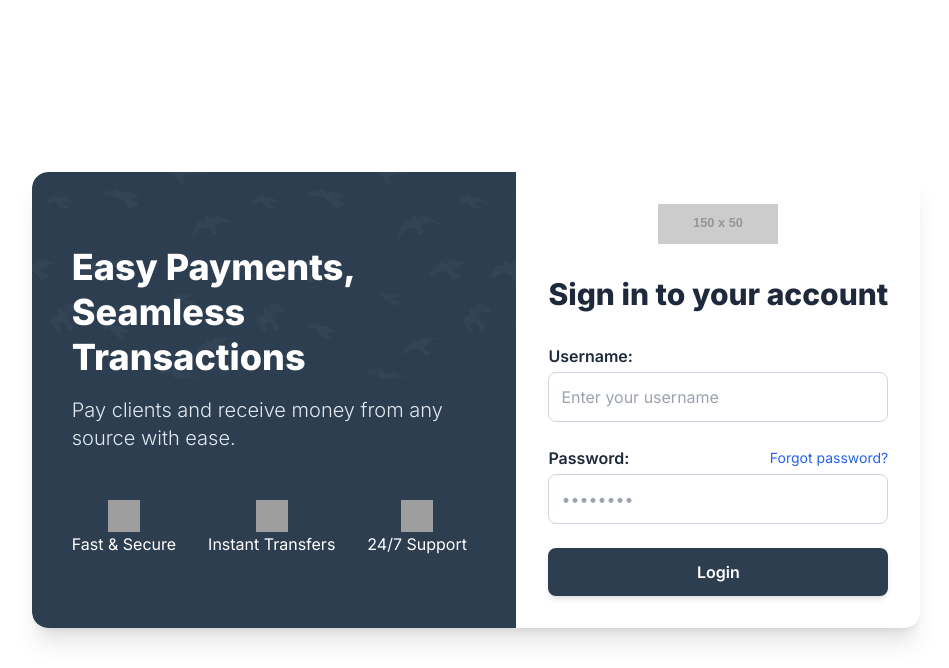
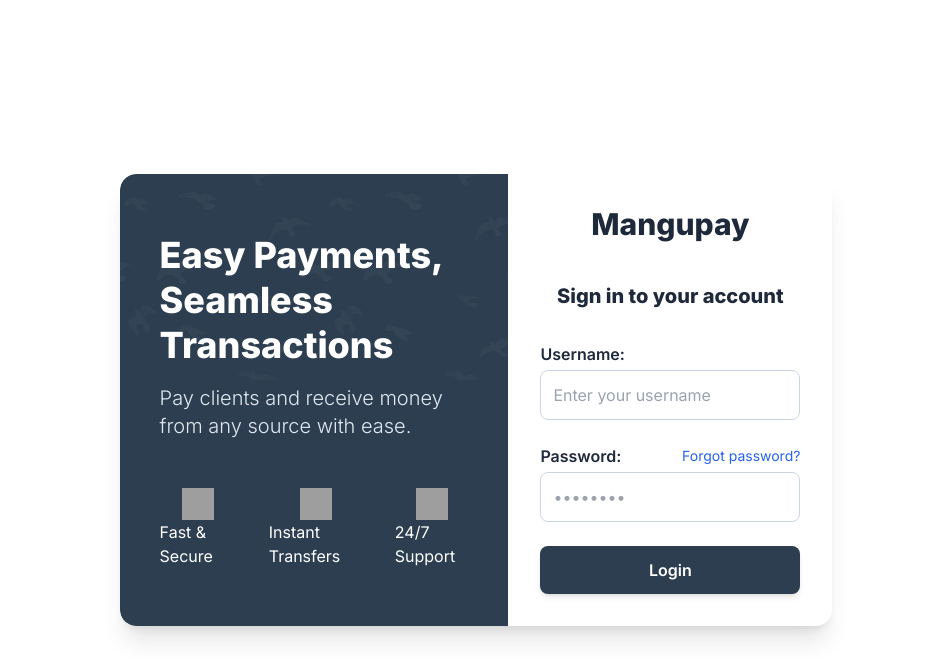
Before and after one commit to martin-mugisha/payment, a Django app: page /auth/login/ in a window 1280 px wide. Shown: the top 668 px of the page, without its empty margins (164-1113 px from the left). Run offline with Django 5.2, Linux system fonts and the light colour scheme; grey boxes labelled with a size stand in for pictures from a placeholder-image service; parts of the project's set-up code (start-up, migrations or seed data) failed here and were passed over; some libraries are stand-ins or nearby versions; grey boxes are pictures that could not be loaded.

Commit message:
i am not even sure

```diff
--- a/little_money/authenticate/templates/login.html
+++ b/little_money/authenticate/templates/login.html
@@ -192,11 +192,7 @@
                 class="w-full max-w-xs sm:max-w-sm flex flex-col items-center"
               >
                 <div class="mb-8">
-                  <img
-                    src="https://placehold.co/150x50/1e40af/ffffff?text=Logo"
-                    alt="Company Logo"
-                    class="h-10"
-                  />
+                  <h1 class="text-3xl font-extrabold text-center mb-2">Mangupay</h1>
                 </div>
                 {% if messages %}
                   <ul class="messages">
@@ -207,7 +203,7 @@
                   {% endif %}
                 <form method="post" class="w-full flex flex-col gap-6">
                   {% csrf_token %}
-                  <h2 class="text-3xl font-extrabold text-center mb-2">
+                  <h2 class="text-xl font-extrabold text-center mb-2">
                     Sign in to your account
                   </h2>
                   <div class="input-group flex flex-col text-left">
@@ -262,20 +258,13 @@
                 class="w-full max-w-xs sm:max-w-sm flex flex-col items-center"
               >
                 <div class="mb-8">
-                  <img
-                    src="https://placehold.co/150x50/1e40af/ffffff?text=Logo"
-                    alt="Company Logo"
-                    class="h-10"
-                  />
+                  <h1 class="text-3xl font-extrabold text-center mb-2">Mangupay</h1>
                 </div>
                 <form method="post" class="w-full flex flex-col gap-6">
                   {% csrf_token %}
-                  <h2 class="text-3xl font-extrabold text-center mb-2">
+                  <h2 class="text-xl font-extrabold text-center mb-2">
                     Forgot your password?
                   </h2>
-                  <p class="text-center text-slate-600 mb-4 text-sm">
-                    Enter your username to receive a password reset link.
-                  </p>
                   <div class="input-group flex flex-col text-left">
                     <label for="username_forgot" class="font-semibold mb-1"
                       >Username:</label
```
